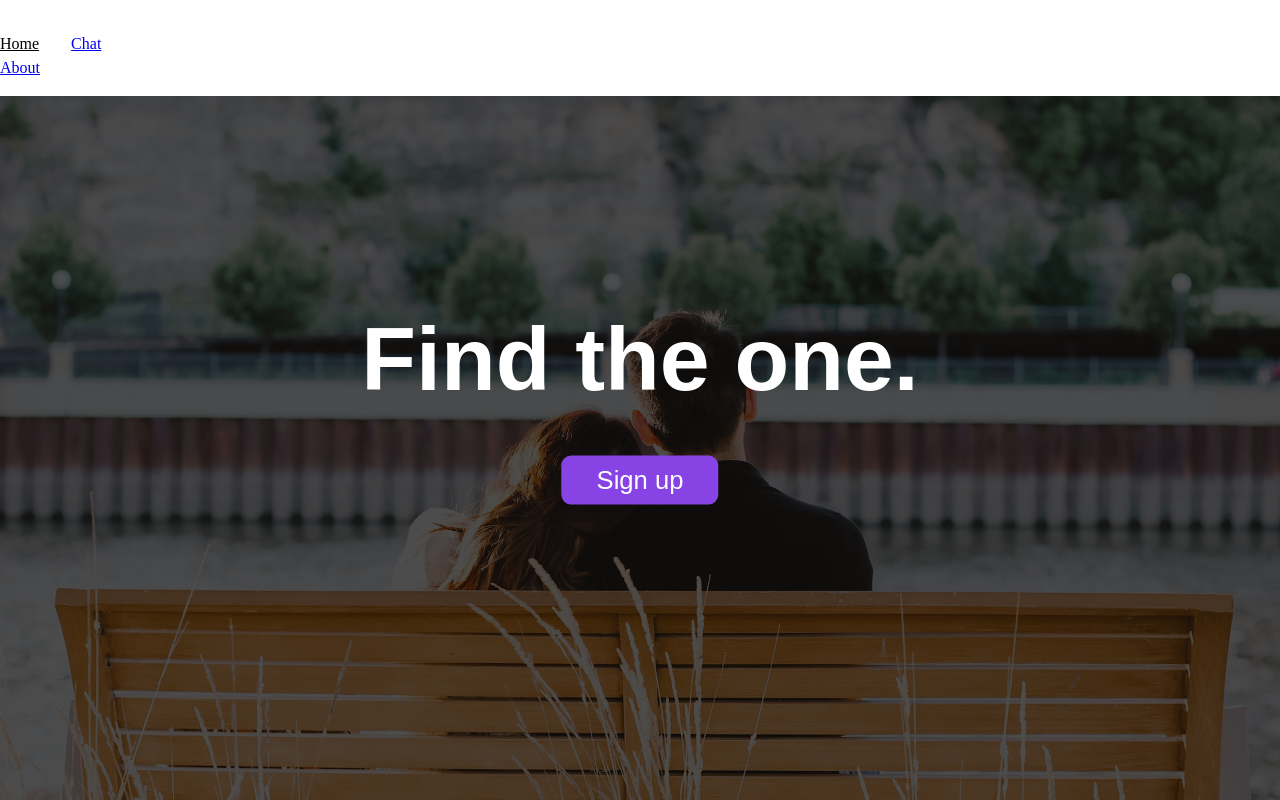
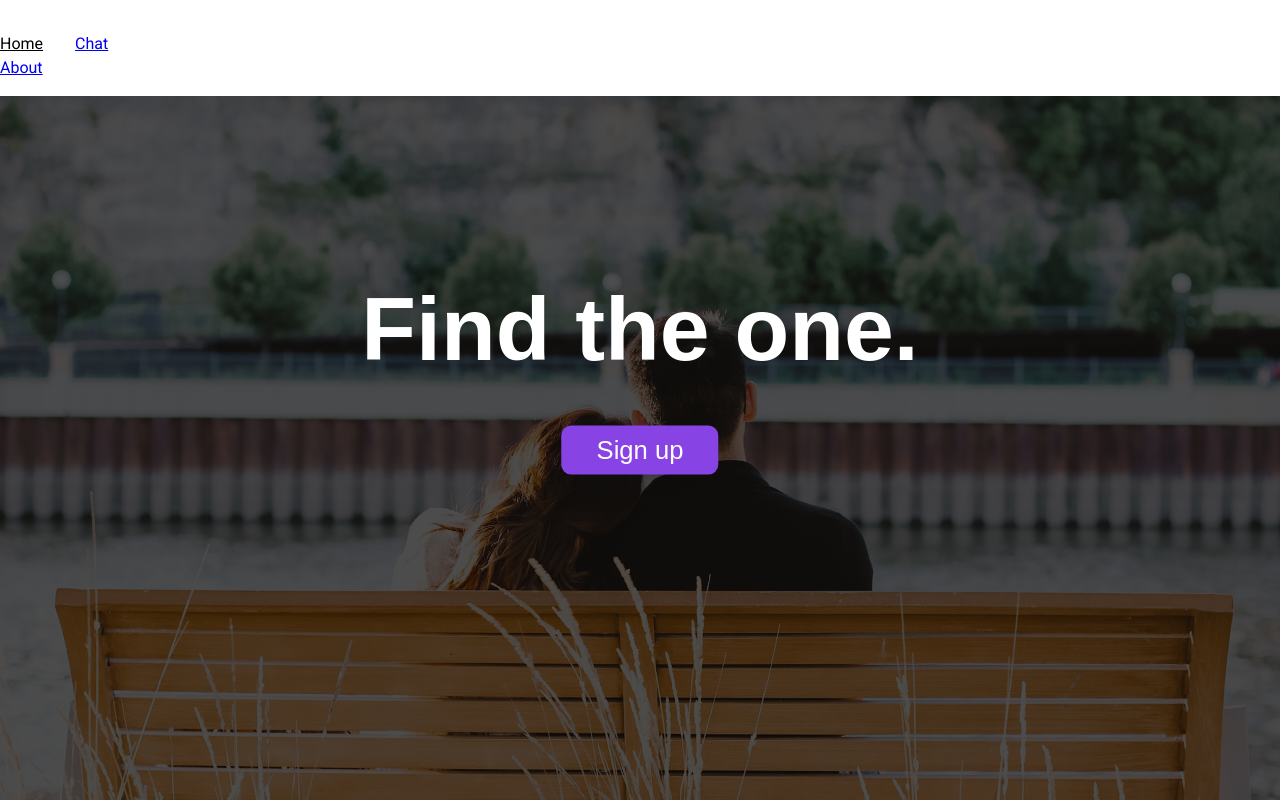
Before and after one commit to ITHS-Team-7/rinder, a Vue app: page / in a window 1280 px wide. Built offline with nearby package versions, Linux system fonts and the light colour scheme.

Commit message:
Update base.css
import and set font-family to Roboto
set global margin & padding to 0
set global box-sizing to border-box

```diff
--- a/src/assets/base.css
+++ b/src/assets/base.css
@@ -1,13 +1,23 @@
 /* color palette from figma */
+
+@import url('https://fonts.googleapis.com/css2?family=Roboto');
+
 :root {
     --purple: #8843e4;
     --black: #252525;
     --darkPink: #ff4779;
     --lightPink: #ffe1e8;
     --white: #ffffff;
+
+
+}
+*, *:before, *:after {
+    box-sizing: border-box;
+    margin: 0;
+    padding: 0;
 }
 body {
-margin: 0px;
-padding: 0px;
+    font-family: 'Roboto', sans-serif;
+
 overflow-y: hidden
 }
```
